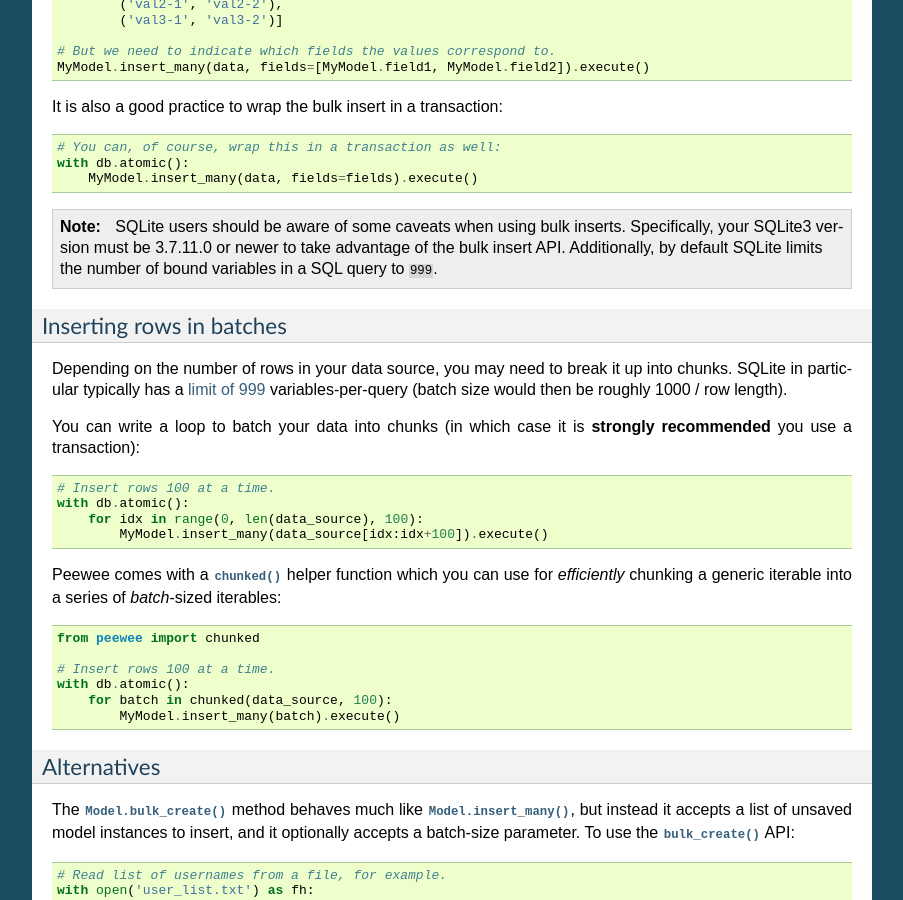
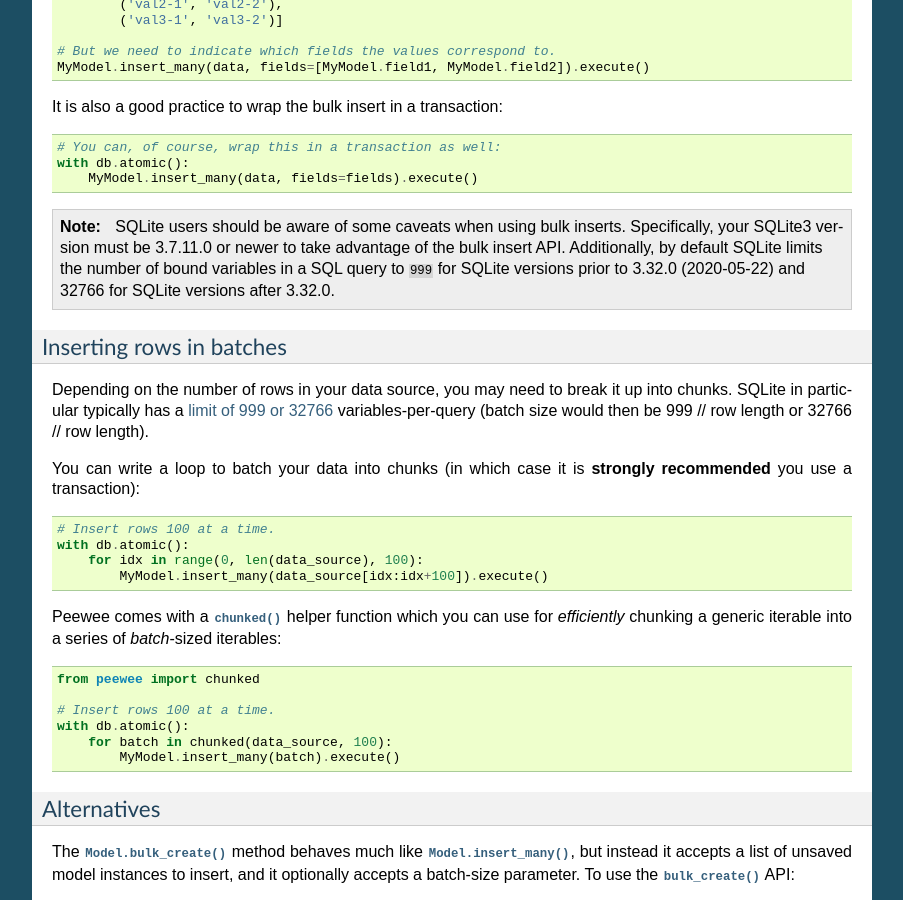
Before and after one commit to coleifer/peewee, a Sphinx documentation site: the page built from docs/peewee/querying.rst, in a window 1280 px wide and 900 px high, scrolled down 2063 px. Shown: the whole window, without its empty margins (198-1101 px from the left). Built offline with Sphinx 7.4.7, drawn with Linux system fonts in a browser that asks for light colours; the version number could not be read and is left out.

Commit message:
Update SQLite max_variable_number info

```diff
--- a/docs/peewee/querying.rst
+++ b/docs/peewee/querying.rst
@@ -158,14 +158,15 @@ It is also a good practice to wrap the bulk insert in a transaction:
     SQLite users should be aware of some caveats when using bulk inserts.
     Specifically, your SQLite3 version must be 3.7.11.0 or newer to take
     advantage of the bulk insert API. Additionally, by default SQLite limits
-    the number of bound variables in a SQL query to ``999``.
+    the number of bound variables in a SQL query to ``999`` for SQLite versions
+    prior to 3.32.0 (2020-05-22) and 32766 for SQLite versions after 3.32.0.
 
 Inserting rows in batches
 ^^^^^^^^^^^^^^^^^^^^^^^^^
 
 Depending on the number of rows in your data source, you may need to break it
-up into chunks. SQLite in particular typically has a `limit of 999 <https://www.sqlite.org/limits.html#max_variable_number>`_
-variables-per-query (batch size would then be roughly 1000 / row length).
+up into chunks. SQLite in particular typically has a `limit of 999 or 32766 <https://www.sqlite.org/limits.html#max_variable_number>`_
+variables-per-query (batch size would then be 999 // row length or 32766 // row length).
 
 You can write a loop to batch your data into chunks (in which case it is
 **strongly recommended** you use a transaction):
```
